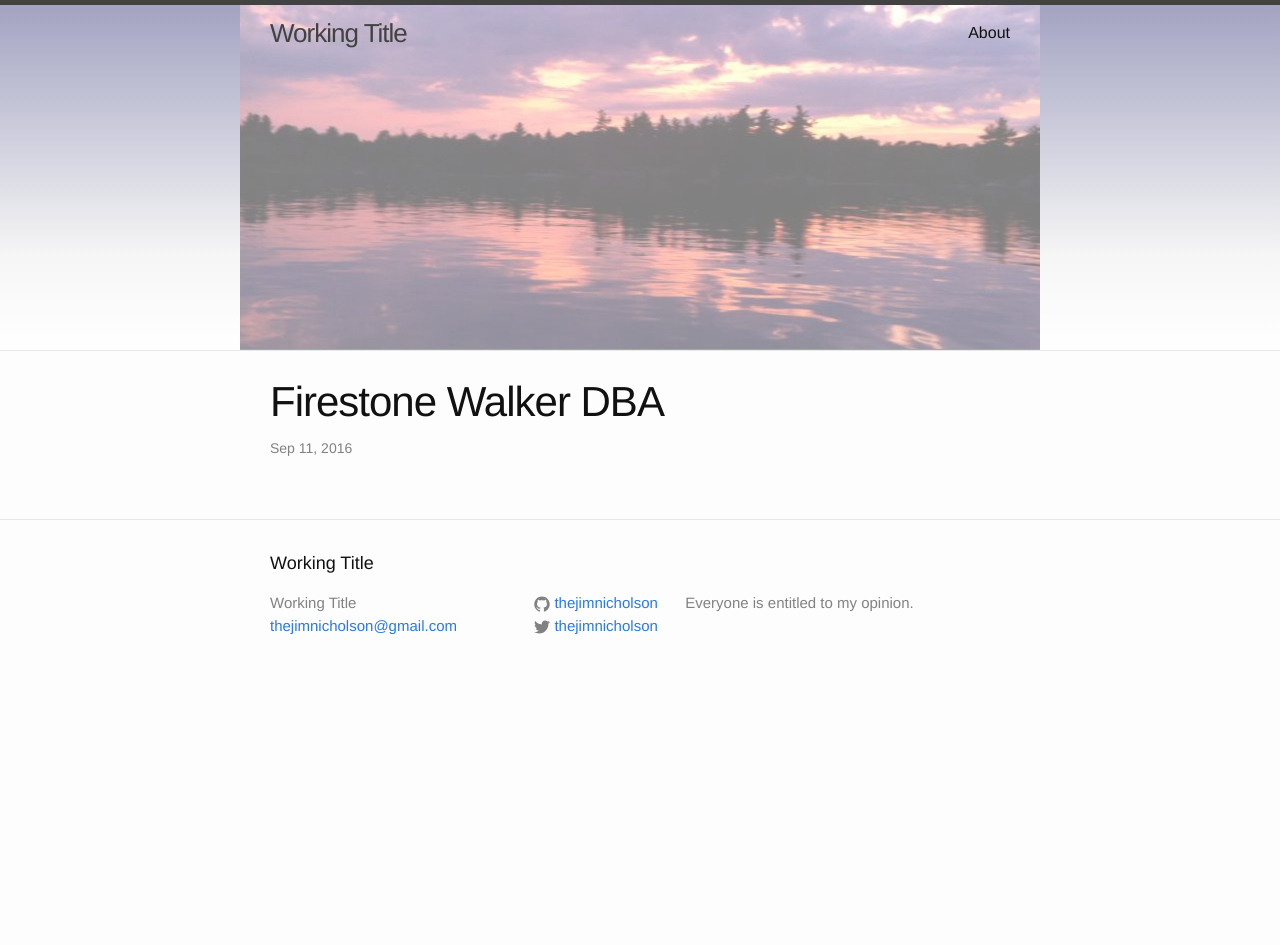
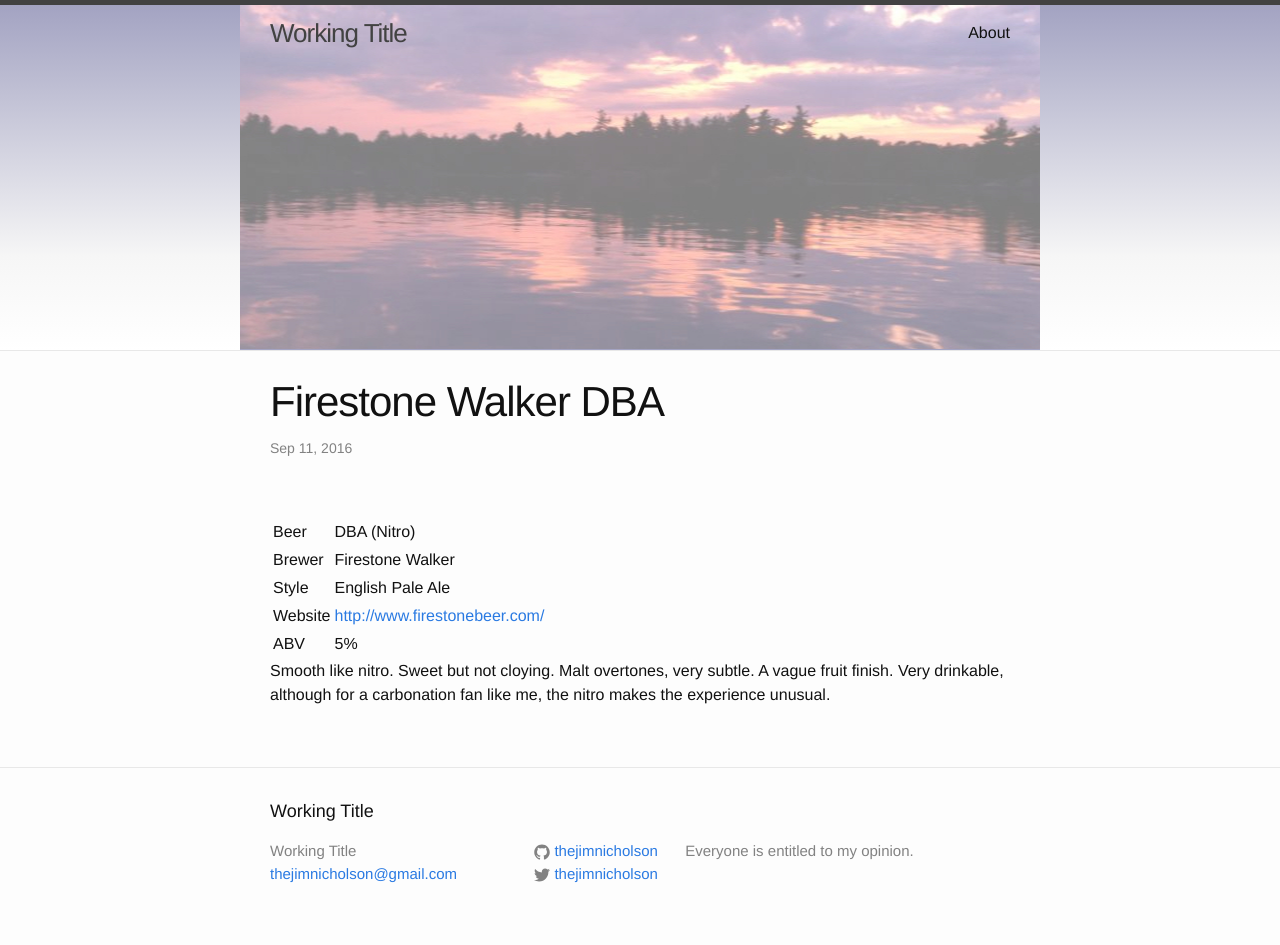
Before and after one commit to thejimnicholson/thejimnicholson.github.io, a Jekyll site: the page built from _posts/2016-09-11-firestone-walker-dba.markdown, in a window 1280 px wide. Built offline with Jekyll 4.4.1, drawn with Linux system fonts in a browser that asks for light colours; Markdown is read by kramdown in place of the engine named in the settings; before the commit the page ends 900 px from its top, so only the background shows below that.

Commit message:
/ ‘_posts/2016-09-11-firestone-walker-dba.markdown’

```diff
--- a/_posts/2016-09-11-firestone-walker-dba.markdown
+++ b/_posts/2016-09-11-firestone-walker-dba.markdown
@@ -2,4 +2,15 @@
 layout: post
 title: "Firestone Walker DBA"
 date: "2016-09-11 15:37:58 -0400"
+categories: [CA,English Pale Ale]
 ---
+
+|         |                                 |
+|---------|---------------------------------|
+| Beer    | DBA (Nitro)                     |
+| Brewer  | Firestone Walker                |
+| Style   | English Pale Ale                |
+| Website | <http://www.firestonebeer.com/> |
+| ABV     | 5%                              |
+
+Smooth like nitro. Sweet but not cloying. Malt overtones, very subtle. A vague fruit finish. Very drinkable, although for a carbonation fan like me, the nitro makes the experience unusual.
```
